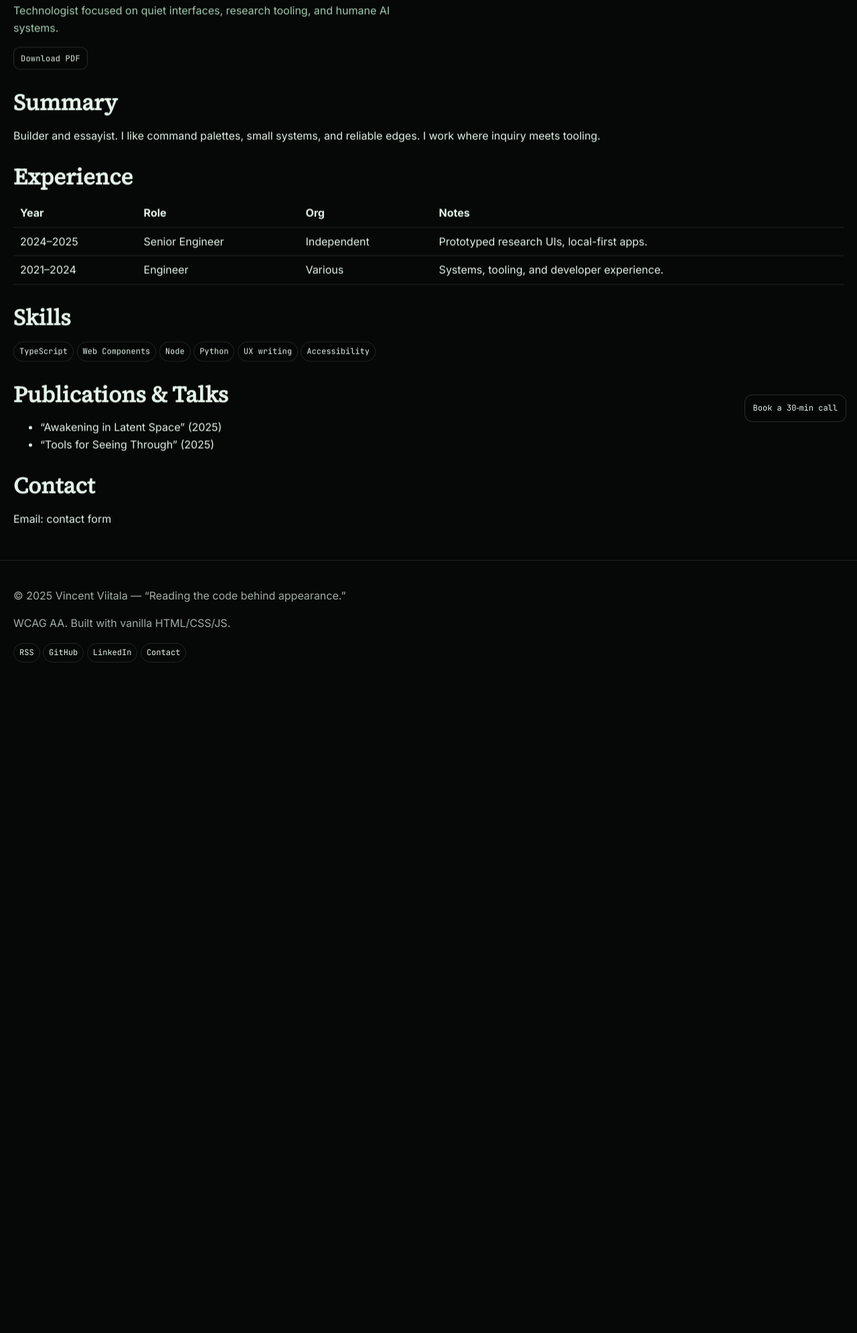
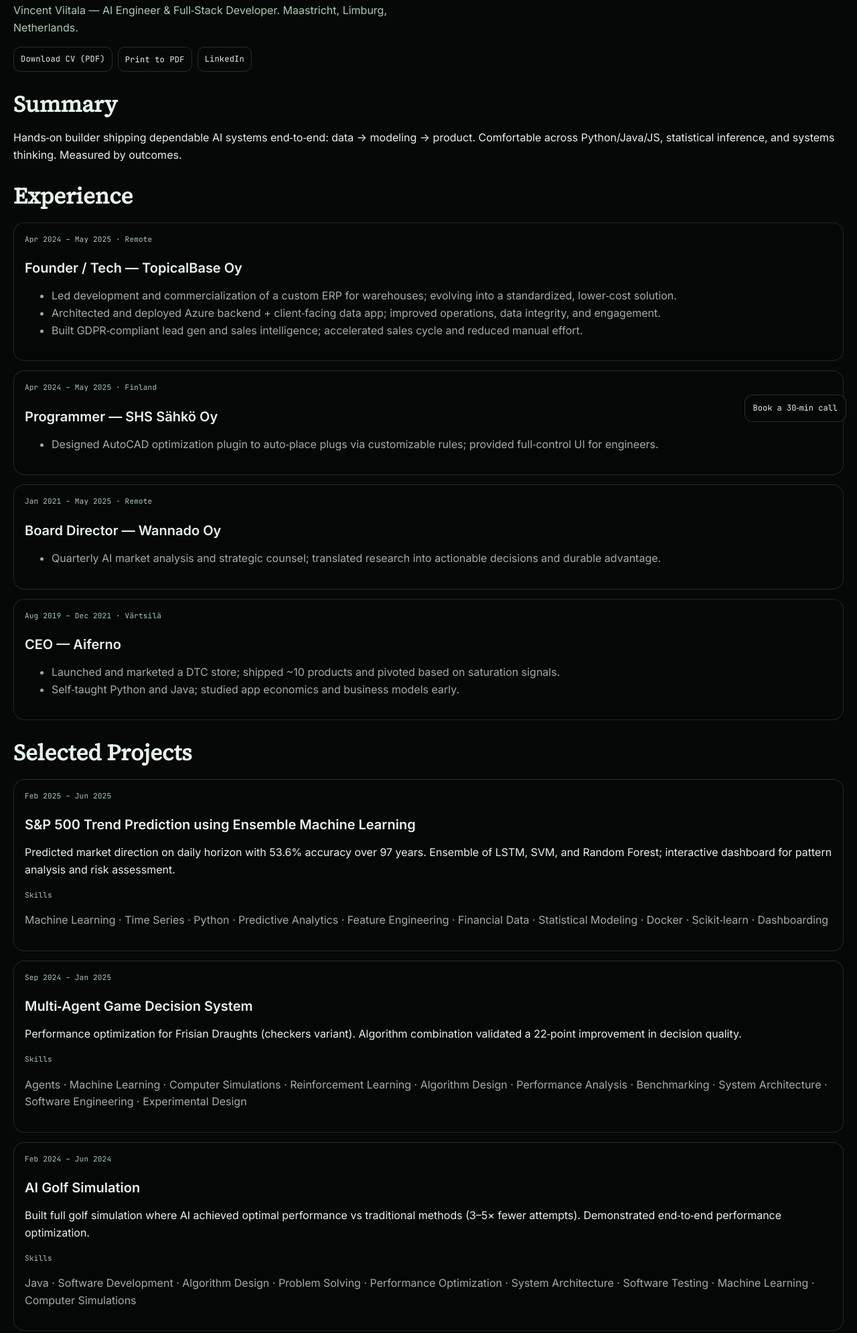
Before and after one commit to IntegrationBytes/MyWebsite, a website: page cv/index.html in a window 1280 px wide. Shown: the part 154-2144 px from the top of the page at 67% size. Before the commit the page ends 1167 px from the top, so only its background shows below. Drawn offline with Linux system fonts and the light colour scheme.

Commit message:
Better cv

```diff
--- a/cv/index.html
+++ b/cv/index.html
@@ -63,42 +63,120 @@
 
 <article class="reveal">
   <h1>CV / About</h1>
-  <p class="lead">Technologist focused on quiet interfaces, research tooling, and humane AI systems.</p>
-  <div class="cta">
-    <button class="btn" onclick="window.print()">Download PDF</button>
+  <p class="lead">Vincent Viitala — AI Engineer & Full‑Stack Developer. Maastricht, Limburg, Netherlands.</p>
+  <div class="cta" style="flex-wrap:wrap; gap:8px;">
+    <a class="btn" href="../assets/pdf/cv.pdf" target="_blank" rel="noopener">Download CV (PDF)</a>
+    <button class="btn btn-ghost" onclick="window.print()">Print to PDF</button>
+    <a class="btn btn-ghost" href="https://www.linkedin.com/in/vincent-viitala-225737185" target="_blank" rel="noopener">LinkedIn</a>
   </div>
 
   <h2>Summary</h2>
-  <p>Builder and essayist. I like command palettes, small systems, and reliable edges. I work where inquiry meets tooling.</p>
+  <p>Hands‑on builder shipping dependable AI systems end‑to‑end: data → modeling → product. Comfortable across Python/Java/JS, statistical
+  inference, and systems thinking. Measured by outcomes.</p>
 
   <h2>Experience</h2>
-  <table aria-label="Experience timeline">
-    <thead><tr><th>Year</th><th>Role</th><th>Org</th><th>Notes</th></tr></thead>
-    <tbody>
-      <tr><td>2024–2025</td><td>Senior Engineer</td><td>Independent</td><td>Prototyped research UIs, local-first apps.</td></tr>
-      <tr><td>2021–2024</td><td>Engineer</td><td>Various</td><td>Systems, tooling, and developer experience.</td></tr>
-    </tbody>
-  </table>
+  <div class="list">
+    <div class="card">
+      <div class="small-label">Apr 2024 – May 2025 · Remote</div>
+      <h3>Founder / Tech — TopicalBase Oy</h3>
+      <ul class="muted">
+        <li>Led development and commercialization of a custom ERP for warehouses; evolving into a standardized, lower‑cost solution.</li>
+        <li>Architected and deployed Azure backend + client‑facing data app; improved operations, data integrity, and engagement.</li>
+        <li>Built GDPR‑compliant lead gen and sales intelligence; accelerated sales cycle and reduced manual effort.</li>
+      </ul>
+    </div>
+    <div class="card">
+      <div class="small-label">Apr 2024 – May 2025 · Finland</div>
+      <h3>Programmer — SHS Sähkö Oy</h3>
+      <ul class="muted">
+        <li>Designed AutoCAD optimization plugin to auto‑place plugs via customizable rules; provided full‑control UI for engineers.</li>
+      </ul>
+    </div>
+    <div class="card">
+      <div class="small-label">Jan 2021 – May 2025 · Remote</div>
+      <h3>Board Director — Wannado Oy</h3>
+      <ul class="muted">
+        <li>Quarterly AI market analysis and strategic counsel; translated research into actionable decisions and durable advantage.</li>
+      </ul>
+    </div>
+    <div class="card">
+      <div class="small-label">Aug 2019 – Dec 2021 · Värtsilä</div>
+      <h3>CEO — Aiferno</h3>
+      <ul class="muted">
+        <li>Launched and marketed a DTC store; shipped ~10 products and pivoted based on saturation signals.</li>
+        <li>Self‑taught Python and Java; studied app economics and business models early.</li>
+      </ul>
+    </div>
+  </div>
+
+  <h2>Selected Projects</h2>
+  <div class="list">
+    <div class="card">
+      <div class="small-label">Feb 2025 – Jun 2025</div>
+      <h3>S&P 500 Trend Prediction using Ensemble Machine Learning</h3>
+      <p>Predicted market direction on daily horizon with 53.6% accuracy over 97 years. Ensemble of LSTM, SVM, and Random Forest; interactive dashboard for pattern analysis and risk assessment.</p>
+      <p class="small-label">Skills</p>
+      <p class="muted">Machine Learning · Time Series · Python · Predictive Analytics · Feature Engineering · Financial Data · Statistical Modeling · Docker · Scikit‑learn · Dashboarding</p>
+    </div>
+    <div class="card">
+      <div class="small-label">Sep 2024 – Jan 2025</div>
+      <h3>Multi‑Agent Game Decision System</h3>
+      <p>Performance optimization for Frisian Draughts (checkers variant). Algorithm combination validated a 22‑point improvement in decision quality.</p>
+      <p class="small-label">Skills</p>
+      <p class="muted">Agents · Machine Learning · Computer Simulations · Reinforcement Learning · Algorithm Design · Performance Analysis · Benchmarking · System Architecture · Software Engineering · Experimental Design</p>
+    </div>
+    <div class="card">
+      <div class="small-label">Feb 2024 – Jun 2024</div>
+      <h3>AI Golf Simulation</h3>
+      <p>Built full golf simulation where AI achieved optimal performance vs traditional methods (3–5× fewer attempts). Demonstrated end‑to‑end performance optimization.</p>
+      <p class="small-label">Skills</p>
+      <p class="muted">Java · Software Development · Algorithm Design · Problem Solving · Performance Optimization · System Architecture · Software Testing · Machine Learning · Computer Simulations</p>
+    </div>
+    <div class="card">
+      <div class="small-label">Sep 2023 – Jan 2024</div>
+      <h3>Student Performance Prediction System</h3>
+      <p>Processed 18,321+ student records to impute grades and predict degree outcomes. Custom decision‑tree engines and visualization; outperformed GPA‑only baselines.</p>
+      <p class="small-label">Skills</p>
+      <p class="muted">Machine Learning · Java · Algorithms · Data Pipelines · Statistics · From Scratch · First Principles Thinking · JavaFX</p>
+    </div>
+  </div>
+
+  <h2>Education</h2>
+  <div class="list">
+    <div class="card">
+      <div class="small-label">Sep 2023 – Aug 2026 · Maastricht University</div>
+      <h3>BSc, Data Science & AI — GPA 3.7 (2024)</h3>
+      <ul class="muted">
+        <li>Top‑3 student representative for the cohort.</li>
+        <li>University infrastructure project improving PBL course↔project alignment.</li>
+        <li>Projects: S&P 500 predictor (LSTM/SVM/RF); agent (MCTS + NNs); student success prediction.</li>
+        <li>Hobbies: Climbing, Reading, Running.</li>
+      </ul>
+    </div>
+    <div class="card">
+      <div class="small-label">2022 · Colegio Finlandés, Spain</div>
+      <h3>High School Diploma — GPA 3.5</h3>
+      <ul class="muted">
+        <li>Valedictorian (1/43). Exams: Mathematics, Physics, English, Language.</li>
+      </ul>
+    </div>
+  </div>
 
   <h2>Skills</h2>
-  <p><span class="badge">TypeScript</span> <span class="badge">Web Components</span> <span class="badge">Node</span> <span class="badge">Python</span> <span class="badge">UX writing</span> <span class="badge">Accessibility</span></p>
-
-  <h2>Publications & Talks</h2>
-  <ul>
-    <li>“Awakening in Latent Space” (2025)</li>
-    <li>“Tools for Seeing Through” (2025)</li>
-  </ul>
+  <p><span class="badge">English</span> <span class="badge">Finnish</span> <span class="badge">Spanish (A2)</span> <span class="badge">Chinese (beginner)</span></p>
+  <p><span class="badge">Python</span> <span class="badge">Java</span> <span class="badge">Matlab</span></p>
+  <p><span class="badge">Mathematical Modelling</span> <span class="badge">Linear Programming</span> <span class="badge">Graph Theory</span> <span class="badge">Network Analysis</span> <span class="badge">Multivariable Calculus</span> <span class="badge">Linear Algebra</span> <span class="badge">Machine Learning</span> <span class="badge">NLP</span> <span class="badge">Statistics</span></p>
 
   <h2>Contact</h2>
-  <p>Email: <a href="../contact/">contact form</a></p>
+  <p>Email: <a href="mailto:viitala.vincent@gmail.com">viitala.vincent@gmail.com</a> · Tel: +358 400 251 058 · LinkedIn: <a href="https://www.linkedin.com/in/vincent-viitala-225737185" target="_blank" rel="noopener">vincent‑viitala</a></p>
 </article>
 <script type="application/ld+json">
 {
   "@context":"https://schema.org",
   "@type":"Person",
   "name":"Vincent Viitala",
-  "url":"https://example.com/cv/",
-  "sameAs":["https://github.com/","https://www.linkedin.com/"]
+  "url":"/cv/",
+  "sameAs":["https://github.com/","https://www.linkedin.com/in/vincent-viitala-225737185"]
 }
 </script>
 
```
